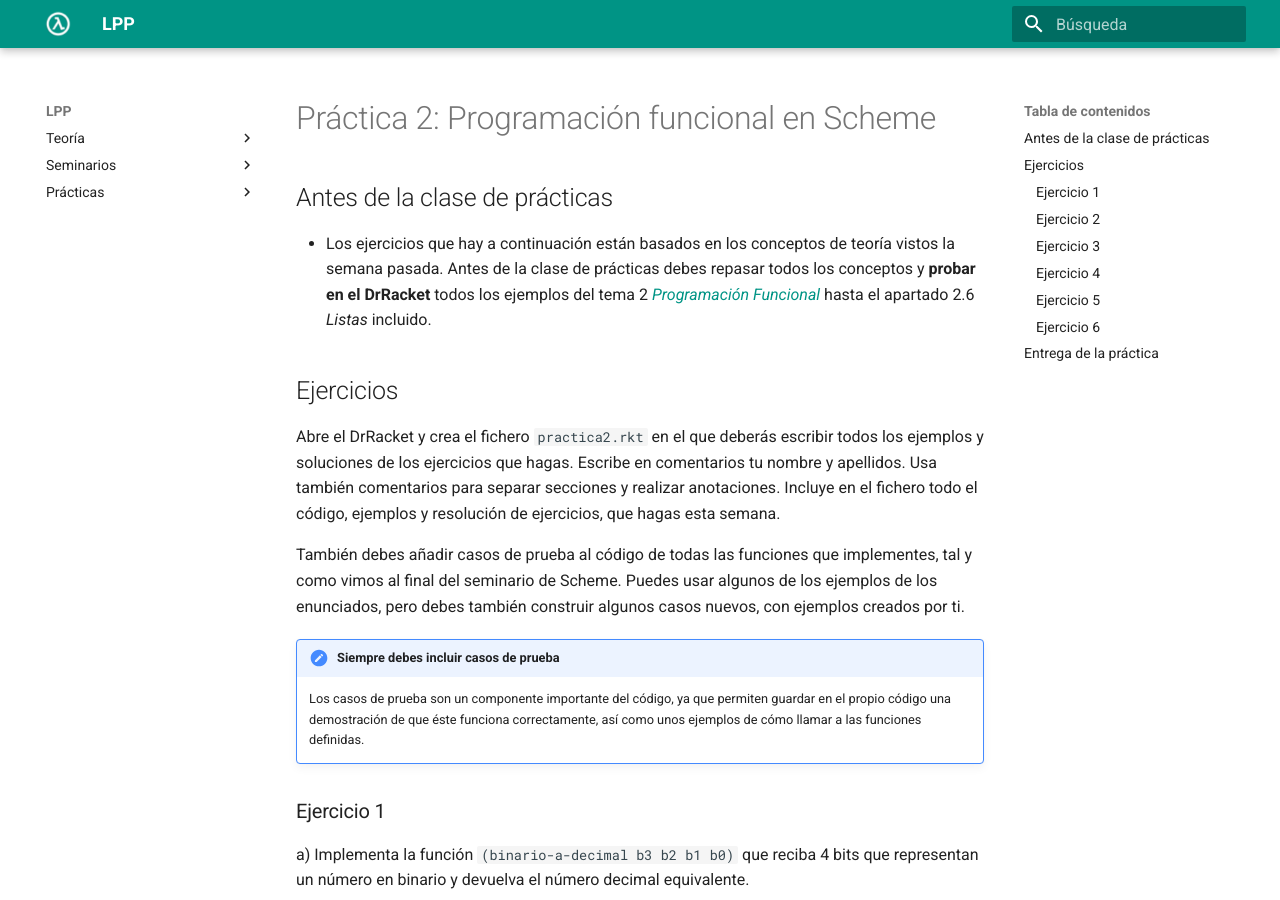
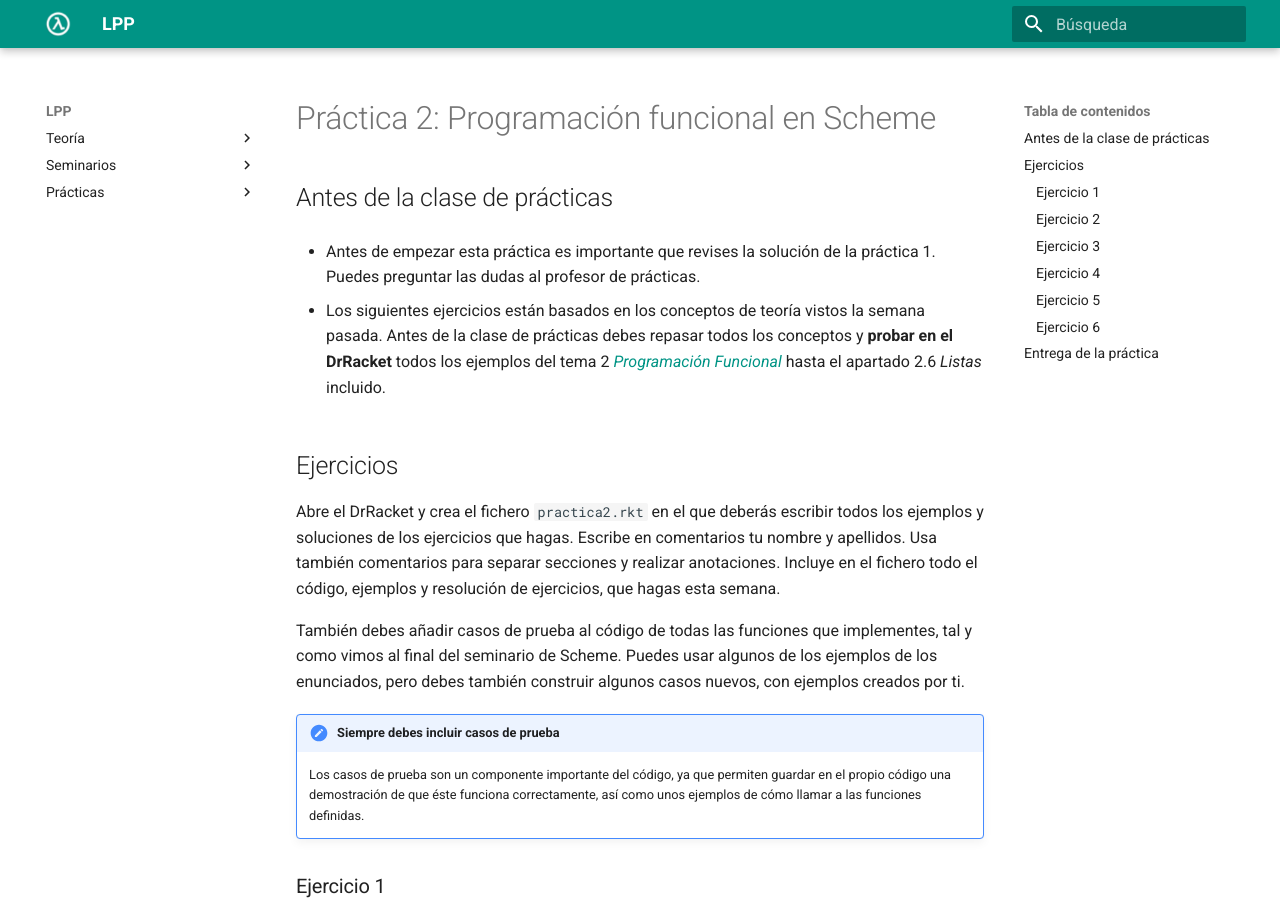
Before and after one commit to domingogallardo/apuntes-lpp, an MkDocs documentation site: the page built from docs/practicas/practica02/practica02.md, in a window 1280 px wide and 900 px high. Built offline with MkDocs 1.6.1 and Material for MkDocs 9.7.7, drawn with Linux system fonts in a browser that asks for light colours.

Commit message:
Repasa solución práctica 1

```diff
--- a/docs/practicas/practica02/practica02.md
+++ b/docs/practicas/practica02/practica02.md
@@ -3,12 +3,16 @@
 
 ## Antes de la clase de prácticas ##
 
-- Los ejercicios que hay a continuación están basados en los conceptos
-de teoría vistos la semana pasada. Antes de la clase de prácticas debes
-repasar todos los conceptos y **probar en el DrRacket** todos los
-ejemplos del tema 2 [_Programación
+- Antes de empezar esta práctica es importante que revises la solución
+  de la práctica 1. Puedes preguntar las dudas al profesor de prácticas.
+
+- Los siguientes ejercicios están basados en los conceptos de teoría
+vistos la semana pasada. Antes de la clase de prácticas debes repasar
+todos los conceptos y **probar en el DrRacket** todos los ejemplos del
+tema 2 [_Programación
 Funcional_](../../teoria/tema02-programacion-funcional/tema02-programacion-funcional.md)
 hasta el apartado 2.6 _Listas_ incluido.
+
 
 ## Ejercicios
 
```
